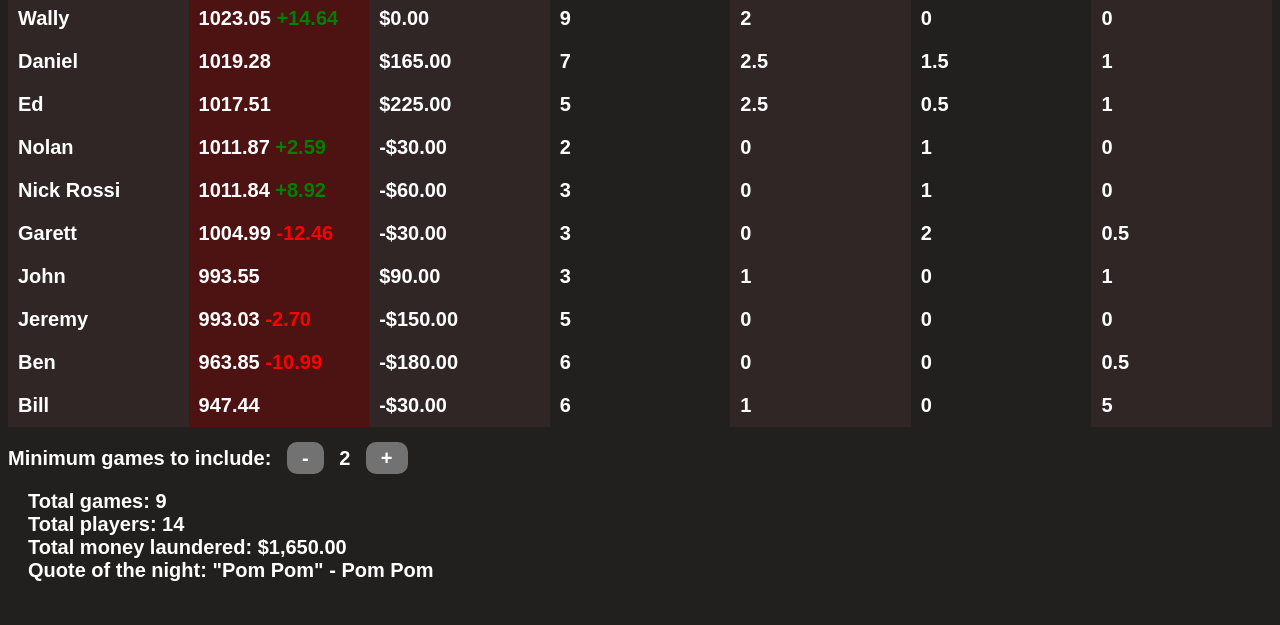
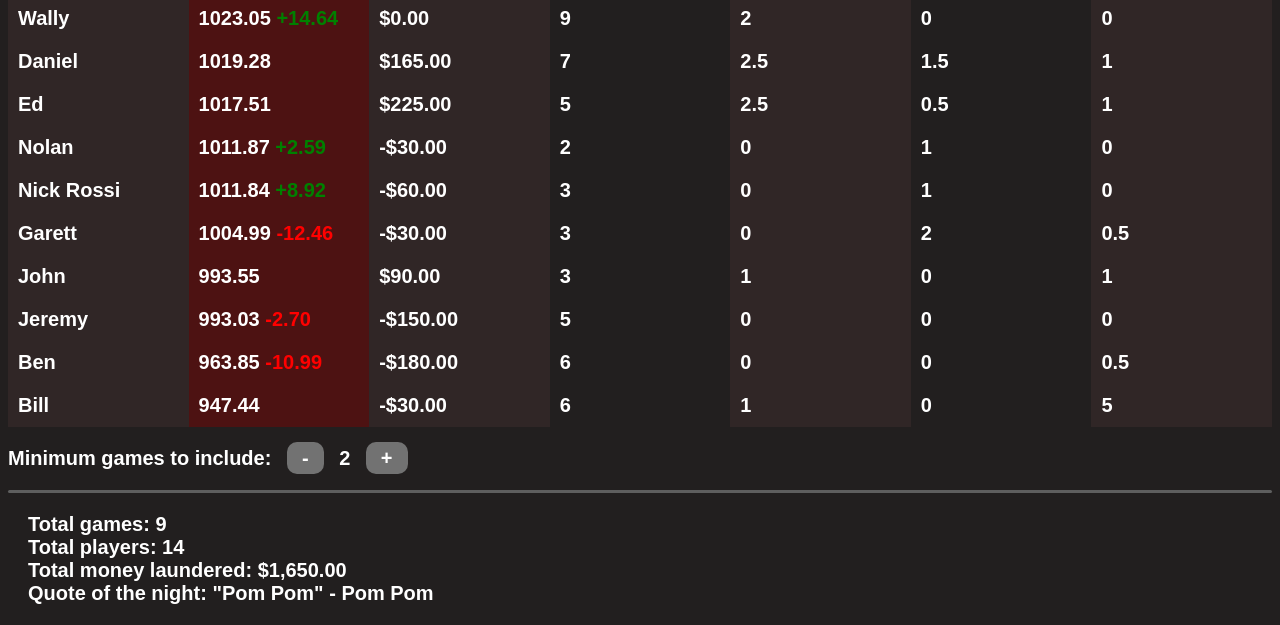
Before and after one commit to benjaminjkern/pokerserver, a plain HTML site: page index.html in a window 1280 px wide. Shown: the part 386-1011 px from the top of the page. Before the commit the page ends 988 px from the top, so only its background shows below. Drawn offline with Linux system fonts and the light colour scheme.

Commit message:
Added hr to make it look nicer

```diff
--- a/index.css
+++ b/index.css
@@ -150,7 +150,13 @@ h1 {
 }
 
 #mingamesinfo {
-    margin-top: 20px;
+    margin: 20px 0;
+}
+hr {
+    height: 3px;
+    border-radius: 3px;
+    background-color: rgb(94, 94, 94);
+    border: none;
 }
 
 #year-selector div.selected {
--- a/index.html
+++ b/index.html
@@ -31,6 +31,7 @@
       <span id="mingames">0</span>
       <span class="quantbutton" id="plus">+</span>
     </div>
+    <hr/>
     <div id="info"></div>
     <div class="spacer"></div>
     <img src="goose.png" class="img1"/>
```
